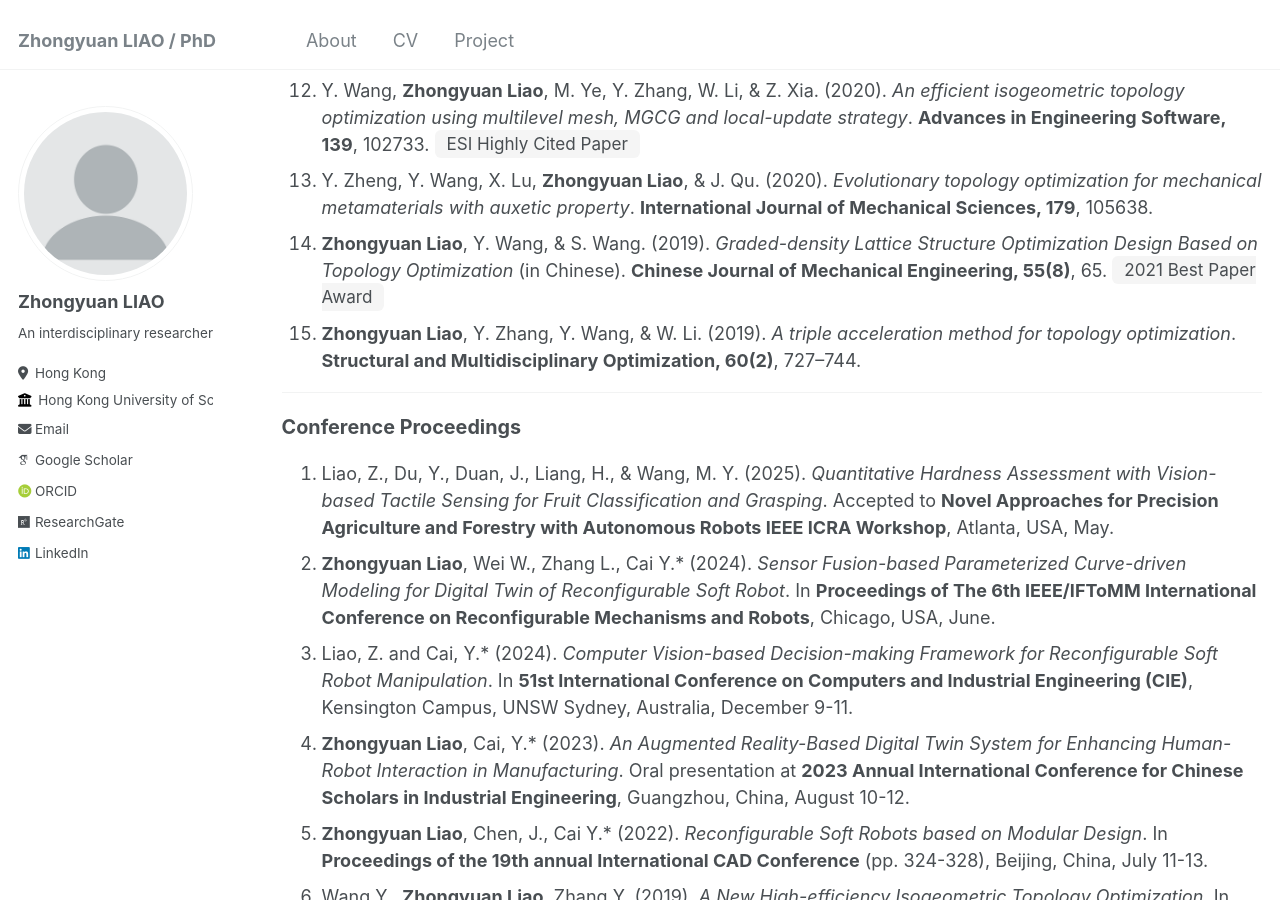
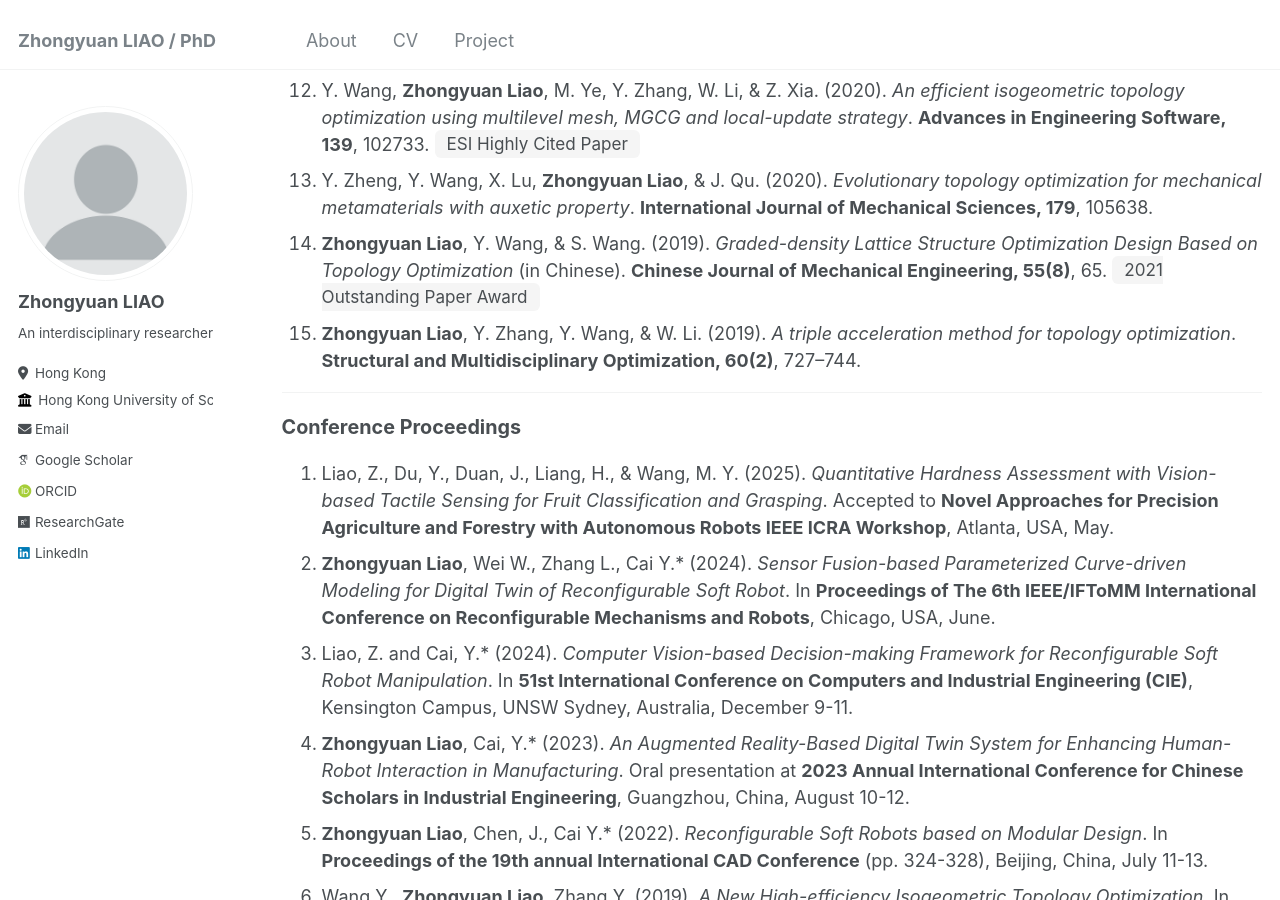
Before and after one commit to yuanzero/yuanzero.github.io, a Jekyll site: the page built from _pages/cv.md, in a window 1280 px wide and 900 px high, scrolled down 3584 px. Built offline with Jekyll 4.4.1, drawn with Linux system fonts in a browser that asks for light colours; some web fonts are replaced.

Commit message:
paper  award

```diff
--- a/_pages/cv.md
+++ b/_pages/cv.md
@@ -218,7 +218,7 @@ Supervisor: Prof. <a href="http://www2.coe.pku.edu.cn/faculty/liuke/" target="_b
   <li>Y. Wang, <b>Zhongyuan Liao</b>, S. Shi, Z. Wang, &amp; L. Hien Poh. (2020). <i>Data-Driven Structural Design Optimization for Petal-Shaped Auxetics Using Isogeometric Analysis</i>. <b>Computer Modeling in Engineering &amp; Sciences, 122(2)</b>, 433–458. <span class="cv-badge">2023 Best Paper Award</span></li>
   <li>Y. Wang, <b>Zhongyuan Liao</b>, M. Ye, Y. Zhang, W. Li, &amp; Z. Xia. (2020). <i>An efficient isogeometric topology optimization using multilevel mesh, MGCG and local-update strategy</i>. <b>Advances in Engineering Software, 139</b>, 102733. <span class="cv-badge">ESI Highly Cited Paper</span></li>
   <li>Y. Zheng, Y. Wang, X. Lu, <b>Zhongyuan Liao</b>, &amp; J. Qu. (2020). <i>Evolutionary topology optimization for mechanical metamaterials with auxetic property</i>. <b>International Journal of Mechanical Sciences, 179</b>, 105638.</li>
-  <li><b>Zhongyuan Liao</b>, Y. Wang, &amp; S. Wang. (2019). <i>Graded-density Lattice Structure Optimization Design Based on Topology Optimization</i> (in Chinese). <b>Chinese Journal of Mechanical Engineering, 55(8)</b>, 65. <span class="cv-badge">2021 Best Paper Award</span></li>
+  <li><b>Zhongyuan Liao</b>, Y. Wang, &amp; S. Wang. (2019). <i>Graded-density Lattice Structure Optimization Design Based on Topology Optimization</i> (in Chinese). <b>Chinese Journal of Mechanical Engineering, 55(8)</b>, 65. <span class="cv-badge">2021 Outstanding Paper Award</span></li>
   <li><b>Zhongyuan Liao</b>, Y. Zhang, Y. Wang, &amp; W. Li. (2019). <i>A triple acceleration method for topology optimization</i>. <b>Structural and Multidisciplinary Optimization, 60(2)</b>, 727–744.</li>
 </ol>
 
```
